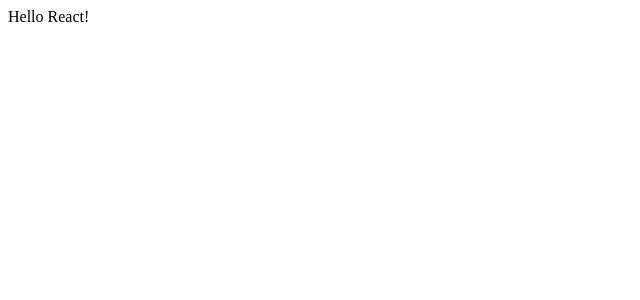
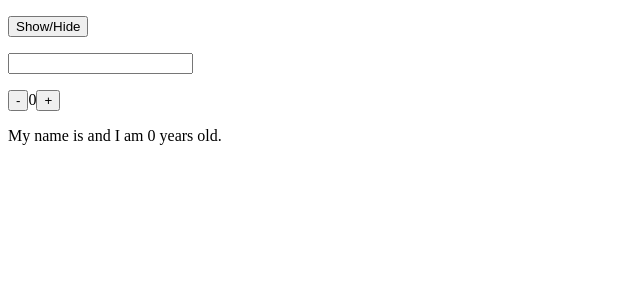
Before and after one commit to sabreena/React-Basic-Intermediate, a React (Vite) app: page / in a window 1280 px wide. Shown: the top 300 px of the page, without its empty margins (0-640 px from the left). Built offline with nearby package versions, Linux system fonts and the light colour scheme.

Commit message:
LDT-543: Exercise on use Effect hook.

```diff
--- a/src/App.jsx
+++ b/src/App.jsx
@@ -1,5 +1,19 @@
-function App() {
-  return "Hello React!";
+import { useState } from "react";
+import { Child } from "./Child";
+
+export default function App() {
+  const [show, setShow] = useState(true);
+
+  const childComponent = show ? <Child /> : null;
+
+  return (
+    <div>
+      <p>
+        <button onClick={() => setShow((currentShow) => !currentShow)}>
+          Show/Hide
+        </button>
+      </p>
+      {childComponent}
+    </div>
+  );
 }
-
-export default App;
--- /dev/null
+++ b/src/Child.jsx
@@ -0,0 +1,69 @@
+import { useState, useEffect } from "react";
+
+export function Child() {
+  const [age, setAge] = useState(0);
+  const [name, setName] = useState("");
+
+  useEffect(() => {
+    console.log("Hi");
+  }, []); //Works only when the component mounts. It has empty array as a parameter.
+
+  useEffect(() => {
+    console.log("Re-Render");
+  }); //Works when the component mounts and any state change happens.
+
+  useEffect(() => {
+    //console.log("My name is", { name }, "and I am", { age }, "years old");
+    console.log(`My name is ${name} and I am ${age} years old`); // Using template literals.
+  }, [name, age]); //Works when the component mounts and there is a state change in name and age.
+
+  useEffect(() => {
+    document.title = name;
+
+    return () => {
+      console.log("Called before unmount");
+    };
+  }, [name]);
+
+  useEffect(() => {
+    const timeout = setTimeout(() => {
+      console.log(`My name is ${name}`);
+    }, 1000);
+
+    return () => {
+      clearTimeout(timeout); //Cleanup fxn.
+    };
+  }, [name]);
+
+  //Scenario to handle event listeners.
+  useEffect(() => {
+    const handler = () => {
+      console.log(`After click name ${name} is printed`);
+    };
+    document.addEventListener("click", handler);
+    console.log("inside effect function");
+
+    return () => {
+      document.removeEventListener("click", handler);
+      console.log("Clean up function");
+    };
+  }, [name]);
+
+  return (
+    <div>
+      <input
+        type="text"
+        value={name}
+        onChange={(e) => setName(e.target.value)}
+      />
+      <p>
+        <button onClick={() => setAge((a) => a - 1)}>-</button>
+        {age}
+        <button onClick={() => setAge((a) => a + 1)}>+</button>
+      </p>
+      <p>
+        My name is {name} and I am {age} years old.
+      </p>
+    </div>
+  );
+}
--- a/src/main.jsx
+++ b/src/main.jsx
@@ -1,9 +1,5 @@
-import React from "react";
+//import React from "react";
 import ReactDOM from "react-dom/client";
 import App from "./App.jsx";
 
-ReactDOM.createRoot(document.getElementById("root")).render(
-  <React.StrictMode>
-    <App />
-  </React.StrictMode>
-);
+ReactDOM.createRoot(document.getElementById("root")).render(<App />);
```
Also changed, not shown: 1 other file (tests, documents, lock files or other folders).
